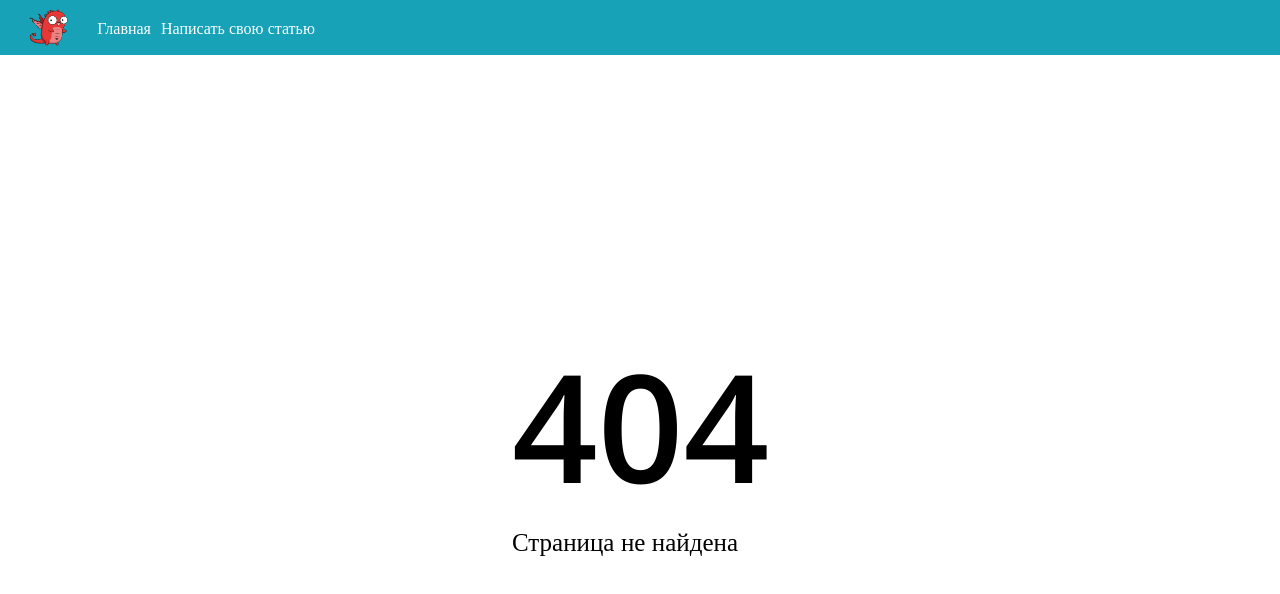
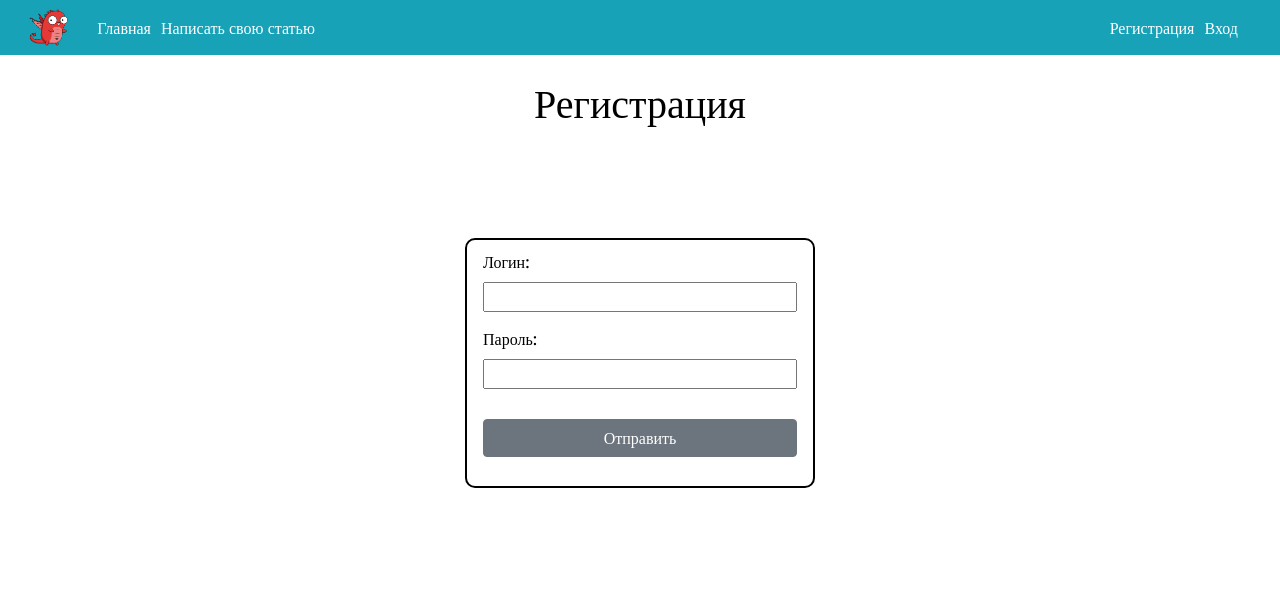
Before and after one commit to Orynik/Blog_Frontend, a Vue app: page /registration in a window 1280 px wide. Before the commit this address led to /404. Shown: the top 594 px of the page. Built offline with nearby package versions, Linux system fonts and the light colour scheme.

Commit message:
Добавлен template для registration и login * Добавлен компонент userService, где будут находится сборщики HTTP-запросов * Слегка переписана логика ArticleItem

```diff
--- /dev/null
+++ b/src/api/userService.js
@@ -0,0 +1,13 @@
+export default{
+    async register(data){
+        const requestOptinos = {
+            methods: 'POST',
+            headers: {
+                'Content-Type':'Application/json;charset=utf-8'
+            },
+            body: JSON.stringify(data)
+        }
+
+        // return fetch("127.0.0.1/users/register").then(handleResponse)
+    }
+}
--- a/src/components/ArticleItem.vue
+++ b/src/components/ArticleItem.vue
@@ -13,8 +13,8 @@
         </div>
         <div class = "createComments mb-5">
             <h3>Добавить комментарий:</h3>
-            <b-textarea id = "comment-texts"></b-textarea>
-            <button class = "btn btn-primary mt-2" @click = "newComment">Отправить комментарий</button>
+            <b-textarea id = "comment-texts" v-model = "content"></b-textarea>
+            <button class = "btn btn-primary mt-2" @click = "newComment" :disabled = "submited">Отправить комментарий</button>
         </div>
         <h3>Комментарии ({{CurrentArticle.comments.length}})</h3>
         <hr>
@@ -34,21 +34,31 @@ import Comments from "../models/Comments"
 
 
 export default {
+    data(){
+        return{
+            content: "",
+            submited: false
+        }
+    },
     methods:{
         ...mapMutations(['addComment']),
         newComment(){
+            if(this.content == ""){
+                alert("Недопускается пустой комментарий")
+                return
+            }
             const comm = new Comments(
                 10,
                 //TODO:Решить проблему с id ключами
                 this.CurrentArticle.id,
                 "Orynik",
                 //TODO: Когда будет добавлена авторизация, заменить статического автора на того, кто сейчас авторизован
-                document.getElementById("comment-texts").value
+                this.content
             )
             this.addComment(
                 comm
             );
-            document.getElementById("comment-texts").value = "";
+            this.content = "";
         }
     },
     computed: {
--- /dev/null
+++ b/src/components/Login.vue
@@ -0,0 +1,14 @@
+<template>
+    <b-container  class = "mx-auto container">
+        <h1 class = "text-center pt-4">Авторизация</h1>
+        <form class = "mx-auto form-auth">
+            <div class = "d-flex flex-column mx-auto">
+                <label for="login">Логин:</label>
+                <input type="text" id = "login" class = "form-auth-input">
+                <label for="password">Пароль:</label>
+                <input type="text" id = "password" class = "form-auth-input">
+                <b-button class = "form-auth-submit">Отправить</b-button>
+            </div>
+        </form>
+    </b-container>
+</template>
--- /dev/null
+++ b/src/components/Registration.vue
@@ -0,0 +1,36 @@
+<template>
+    <b-container  class = "mx-auto container">
+        <h1 class = "text-center pt-4">Регистрация</h1>
+        <form class = "mx-auto form-auth" @submit.prevent ="handleSubmit">
+            <div class = "d-flex flex-column mx-auto">
+                <label for="login">Логин:</label>
+                <input type="text" id = "login" v-model = "user.login" class = "form-auth-input">
+                <label for="password">Пароль:</label>
+                <input type="text" id = "password" v-model = "user.password" class = "form-auth-input">
+                <b-button type = "submit" class = "form-auth-submit" :disabled = "submitted">Отправить</b-button>
+            </div>
+        </form>
+    </b-container>
+</template>
+<script>
+import {mapActions} from "vuex"
+
+export default {
+    data(){
+        return {
+            user: {
+                login: "",
+                password: ""
+            },
+            submitted: false,
+        };
+    },
+    methods:{
+        ...mapActions(['register']),
+        handleSubmit(e){
+            this.submitted = true;
+            this.register(this.user)
+        }
+    }
+}
+</script>
--- a/src/pages/Header.vue
+++ b/src/pages/Header.vue
@@ -6,8 +6,8 @@
         <router-link to = "/">Главная</router-link>
         <router-link to = "/createArticle">Написать свою статью</router-link>
         <b-navbar-nav class = "ml-auto header">
-            <!-- <router-link to = "/reg">Регистрация</router-link> -->
-            <!-- <router-link to = "/login">Вход</router-link> -->
+            <router-link to = "/registration">Регистрация</router-link>
+            <router-link to = "/login">Вход</router-link>
         </b-navbar-nav>
     </b-navbar>
 </template>
--- a/src/store/modules/post.js
+++ b/src/store/modules/post.js
@@ -1,4 +1,5 @@
 import api from "@/api/index"
+import userService from "@/api/userService"
 
 export default{
     actions: {
@@ -9,6 +10,12 @@ export default{
         async fetchCategories(ctx){
             const categories = await api.getCategories();
             ctx.commit('updateCategories',categories)
+        },
+        async register(ctx,user){
+            alert("ok!")
+            userService.register(user).then(
+                alert("Получилось")
+            )
         }
 
     },
@@ -29,6 +36,7 @@ export default{
                     break
                 }
             }
+            return true
         }
     },
     state: {
--- a/src/styles/style.css
+++ b/src/styles/style.css
@@ -48,3 +48,30 @@ a{
 
     background-color: grey;
 }
+
+.container{
+    color: #000;
+}
+
+.form-auth{
+    border: 2px solid #000;
+    margin-top: 10%;
+    max-width: 350px;
+    height: 250px;
+
+    border-radius: 10px;
+}
+
+.form-auth div{
+    height: 100%;
+
+    padding: 10px 16px 0px 16px;
+}
+
+.form-auth-input{
+    margin-bottom: 15px;
+}
+
+.form-auth-submit{
+    margin-top: 15px;
+}
```
Also changed, not shown: src/router.js (+8 -0 lines), 1 other file (tests, documents, lock files or other folders).
